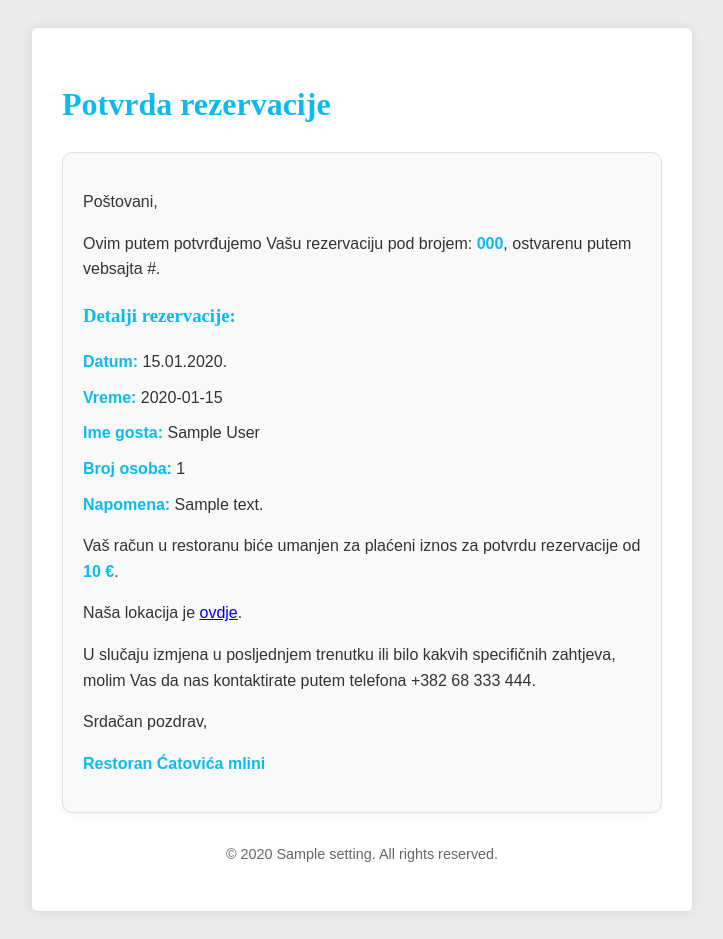
After one commit to miiihaaas/Astal, a Flask app: template astal/templates/message_html_conformation_mail.html in a window 1280 px wide. The commit adds this page. Shown: the whole page, without its empty margins (278-1001 px from the left). Run offline with Flask 3, Linux system fonts and the light colour scheme; tables that the repository leaves empty hold one stand-in row (values such as "Sample post"); the template is opened without the code that fills it: values that come from a table or form of the project are taken from there, most other values are stand-ins (such as "Sample title", 1, 10 or a date in 2020); parts of the project's set-up code (start-up, migrations or seed data) failed here and were passed over.

Commit message:
mejl lepši, callback url

```diff
--- /dev/null
+++ b/astal/templates/message_html_conformation_mail.html
@@ -0,0 +1,122 @@
+<!DOCTYPE html>
+<html lang="{{ 'en' if language == 'en' else 'sr' }}">
+<head>
+    <meta charset="UTF-8">
+    <meta name="viewport" content="width=device-width, initial-scale=1.0">
+    <title>{{ 'Reservation Confirmation' if language == 'en' else 'Potvrda rezervacije' }}</title>
+    <style>
+        body {
+            font-family: 'Montserrat', sans-serif;
+            background-color: #ebebeb;
+            color: #333;
+            line-height: 1.6;
+            padding: 20px;
+        }
+        .container {
+            max-width: 600px;
+            margin: 0 auto;
+            background-color: #ffffff;
+            padding: 30px;
+            border-radius: 5px;
+            box-shadow: 0 0 10px rgba(0, 0, 0, 0.1);
+        }
+        .content {
+            background-color: #f9f9f9;
+            border: 1px solid #e0e0e0;
+            border-radius: 10px;
+            padding: 20px;
+            margin: 20px 0;
+            box-shadow: 0 2px 5px rgba(0, 0, 0, 0.05);
+        }
+        h1, h3 {
+            font-family: 'Cormorant Garamond', serif;
+            color: #0bbbef;
+        }
+        ul {
+            list-style-type: none;
+            padding-left: 0;
+        }
+        li {
+            margin-bottom: 10px;
+        }
+        strong {
+            color: #0bbbef;
+        }
+        .btn {
+            display: inline-block;
+            padding: 10px 20px;
+            background-color: #0bbbef;
+            color: #ffffff;
+            text-decoration: none;
+            border-radius: 5px;
+            margin-top: 20px;
+        }
+        .footer {
+            margin-top: 30px;
+            text-align: center;
+            font-size: 0.9em;
+            color: #666;
+        }
+    </style>
+</head>
+<body>
+    <div class="container">
+        <h1>{{ 'Reservation Confirmation' if language == 'en' else 'Potvrda rezervacije' }}</h1>
+
+        <div class="content">
+        {% if language == 'en' %}
+        <p>Dear {{ reservation.user.name }},</p>
+
+        <p>We hereby confirm your reservation with the number: <strong>{{ reservation.reservation_number }}</strong>, made through the website <i>{{ settings.site_link }}</i>.</p>
+
+        <h3>Reservation details:</h3>
+        <ul>
+            <li><strong>Date:</strong> {{ reservation.reservation_date.strftime('%d.%m.%Y.') }}</li>
+            <li><strong>Time:</strong> {{ reservation.start_time }}</li>
+            <li><strong>Guest name:</strong> {{ reservation.user.name }}</li>
+            <li><strong>Number of people:</strong> {{ reservation.number_of_people }}</li>
+            <li><strong>Note:</strong> {{ reservation.note }}</li>
+        </ul>
+
+        {% if reservation.amount > 0 %}
+        <p>Your bill at the restaurant will be reduced by the amount paid for the reservation confirmation of <strong>{{ reservation.amount }} €</strong>.</p>
+        {% endif %}
+
+        <p>Our location is <a href="https://maps.app.goo.gl/UfsBkDsrFFNgAtdk8">here</a>.</p>
+        <p>In case of any last minute changes or specific requests, please contact us on WhatsApp +382 68 333 444</p>
+
+        <p>Best regards,</p>
+        <p><strong>Restaurant Ćatovića mlini</strong></p>
+
+        {% else %}
+        <p>Poštovani,</p>
+
+        <p>Ovim putem potvrđujemo Vašu rezervaciju pod brojem: <strong>{{ reservation.reservation_number }}</strong>, ostvarenu putem vebsajta <i>{{ settings.site_link }}</i>.</p>
+
+        <h3>Detalji rezervacije:</h3>
+        <ul>
+            <li><strong>Datum:</strong> {{ reservation.reservation_date.strftime('%d.%m.%Y.') }}</li>
+            <li><strong>Vreme:</strong> {{ reservation.start_time }}</li>
+            <li><strong>Ime gosta:</strong> {{ reservation.user.name }}</li>
+            <li><strong>Broj osoba:</strong> {{ reservation.number_of_people }}</li>
+            <li><strong>Napomena:</strong> {{ reservation.note }}</li>
+        </ul>
+
+        {% if reservation.amount > 0 %}
+        <p>Vaš račun u restoranu biće umanjen za plaćeni iznos za potvrdu rezervacije od <strong>{{ reservation.amount }} €</strong>.</p>
+        {% endif %}
+
+        <p>Naša lokacija je <a href="https://maps.app.goo.gl/UfsBkDsrFFNgAtdk8">ovdje</a>.</p>
+        <p>U slučaju izmjena u posljednjem trenutku ili bilo kakvih specifičnih zahtjeva, molim Vas da nas kontaktirate putem telefona +382 68 333 444.</p>
+
+        <p>Srdačan pozdrav,</p>
+        <p><strong>Restoran Ćatovića mlini</strong></p>
+        {% endif %}
+        </div>
+
+        <div class="footer">
+            <p>© {{ current_year }} {{ settings.restaurant_name }}. All rights reserved.</p>
+        </div>
+    </div>
+</body>
+</html>
--- a/astal/templates/payment_form.html
+++ b/astal/templates/payment_form.html
@@ -121,9 +121,9 @@
         <input type="hidden" name="Version" value="2.0">
         <input type="hidden" name="TotalAmount" value="{{wspay_data['TotalAmount']}}">
         <input type="hidden" name="Signature" value="{{wspay_data['Signature']}}">
-        <input type="hidden" name="ReturnURL" value="https://www.rozee.pk/blog/wp-content/uploads/2019/05/Quotes-and-their-Meanings-to-Inspire-You-to-Succeed-1068x607.png">
-        <input type="hidden" name="CancelURL" value="https://www.stamplab.com.au/cdn/shop/files/02-1024-cancelled-stamp.png?v=1682978167&width=3508">
-        <input type="hidden" name="ReturnErrorURL" value="https://thumbs.dreamstime.com/b/error-rubber-stamp-word-error-inside-illustration-109026446.jpg">
+        <input type="hidden" name="ReturnURL" value="{{ url_for('main.conformation', language=language, _external=True) }}">
+        <input type="hidden" name="CancelURL" value="{{ url_for('main.cancel_url', language=language, _external=True) }}">
+        <input type="hidden" name="ReturnErrorURL" value="{{ url_for('main.return_error_url', language=language, _external=True) }}">
         <div class="col-md-12 text-center mt-4">
             {% if language == 'mn' %}
             <input class="animated-btn text-white" type="submit" value="Plati">
```
Also changed, not shown: astal/main/functions.py (+10 -5 lines), astal/main/routes.py (+18 -0 lines).
